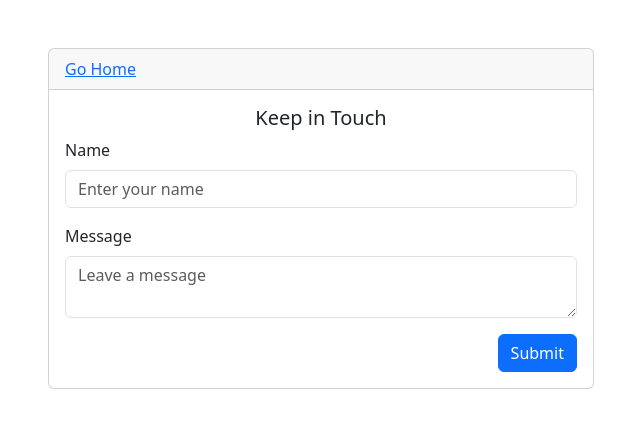
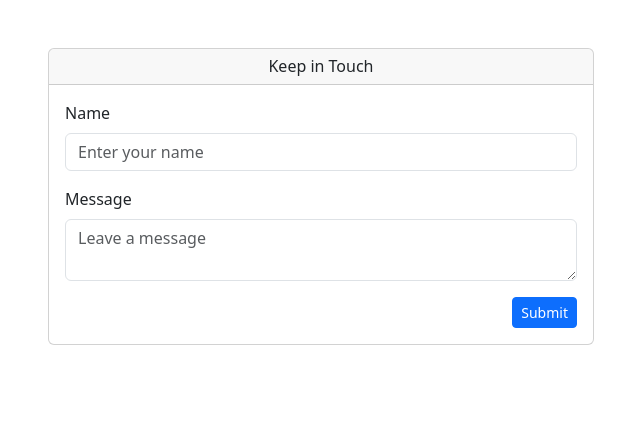
Before and after one commit to jakir-ruet/kubernetes-learning, a website: page 4-projects/vol-manage-app/pages/feedback.html in a window 1280 px wide. Shown: the whole page, without its empty margins (319-959 px from the left). Drawn offline with nearby package versions, Linux system fonts and the light colour scheme.

Commit message:
update card

```diff
--- /dev/null
+++ b/4-projects/vol-manage-app/feedback/jakir.txt
@@ -0,0 +1 @@
+Welcome to Bangladesh.
--- a/4-projects/vol-manage-app/pages/feedback.html
+++ b/4-projects/vol-manage-app/pages/feedback.html
@@ -13,10 +13,9 @@
         <div class="col-md-6 offset-md-3">
           <div class="card p-0">
           <div class="card-header">
-            <a href="/">Go Home</a>
+            <h6 class="pb-0 mb-0 text-center">Keep in Touch</h6>
           </div>
             <div class="card-body">
-              <h5 class="card-title text-center">Keep in Touch</h5>
               <form action="/create" method="POST">
                 <div class="mb-3">
                   <label for="name" class="form-label">Name</label>
@@ -27,7 +26,7 @@
                     <textarea name="message" id="message" class="form-control" placeholder="Leave a message"></textarea>
                 </div>
                 <div class="text-end">
-                  <button class="btn btn-primary">Submit</button>
+                  <button class="btn btn-primary btn-sm">Submit</button>
                 </div>
               </form>
             </div>
```
Also changed, not shown: 4-projects/vol-manage-app/README.MD, 4-projects/vol-manage-app/temp/jakir.txt (added).
